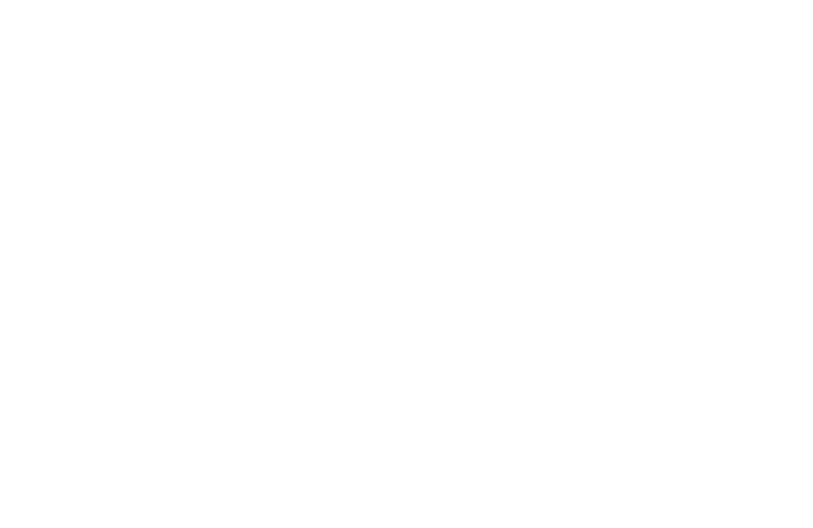
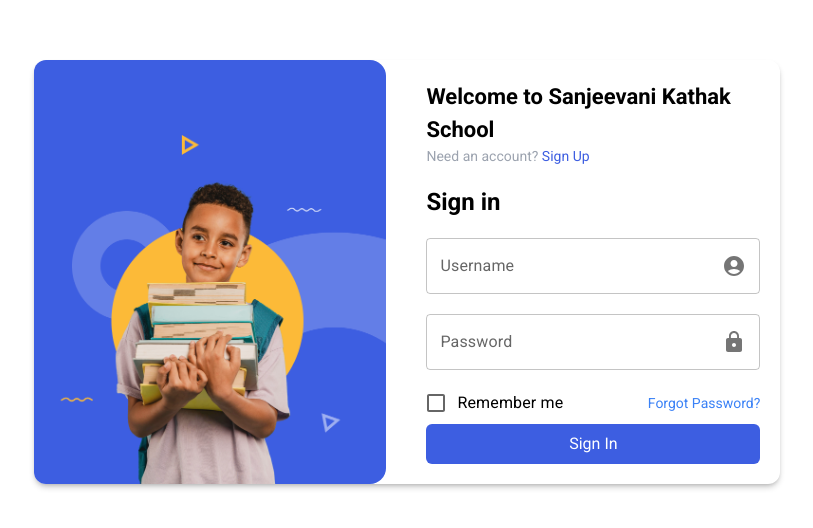
Before and after one commit to Nareshvaithi/sanjeevani_frontend, a React (Vite) app: page /login in a window 1280 px wide. Shown: the part 128-656 px from the top of the page, without its empty margins (233-1046 px from the left). Built offline with nearby package versions, Linux system fonts and the light colour scheme.

Commit message:
Login page complete

```diff
--- a/package.json
+++ b/package.json
@@ -12,6 +12,7 @@
   "dependencies": {
     "@emotion/react": "^11.14.0",
     "@emotion/styled": "^11.14.0",
+    "@mui/icons-material": "^6.4.6",
     "@mui/material": "^6.4.5",
     "@reduxjs/toolkit": "^2.5.1",
     "chart.js": "^4.4.8",
--- a/src/App.jsx
+++ b/src/App.jsx
@@ -5,6 +5,7 @@ import AdminStudentsList from "./pages/Admin/AdminStudentList";
 import StudentRegistrationProcess from "./pages/Students/StudentRegistrationProcess";
 import StudentLayout from "./layouts/StudentLayout";
 import StudentHome from "./pages/Students/StudentHome";
+import Login from "./pages/auth/Login";
 
 function App() {
   return (
@@ -19,9 +20,10 @@ function App() {
       <Route path="student/:userId" element={<StudentLayout />}>
         <Route index element={<StudentHome />} />
       </Route>
-
+      {/* Login */}
+      <Route path="/login" element={<Login/>}/>
       {/* Standalone Route */}
-      <Route path="std_reg" element={<StudentRegistrationProcess />} />
+      <Route path="student_registration" element={<StudentRegistrationProcess />} />
     </Routes>
   );
 }
--- a/src/features/admin/StudentsDetails.jsx
+++ b/src/features/admin/StudentsDetails.jsx
@@ -20,6 +20,7 @@ const StudentDetails = ({ openModule, setOpenModule, studentData }) => {
     gender,
     payment,
     status,
+    batch,
     department,
     parent_contact_no,
     address,
@@ -44,7 +45,7 @@ const StudentDetails = ({ openModule, setOpenModule, studentData }) => {
       <div className="p-5 font-mainFont1">
         <h3 className="text-2xl pb-5">Student Details</h3>
 
-        <div className="flex flex-col lg:flex-row items-start lg:items-center justify-between gap-5 bg-gray-100 p-5 rounded-xl">
+        <div className="flex flex-col lg:flex-row items-start lg:items-center justify-between gap-5 bg-gray-100 p-5 rounded-xl text-center">
           <img src={profile_pic} alt={name} className="rounded-xl w-full lg:w-fit" />
           <div>
             <h3 className="text-2xl">{name}</h3>
@@ -65,7 +66,7 @@ const StudentDetails = ({ openModule, setOpenModule, studentData }) => {
           <Detail icon={MdOutlineDateRange} label="Date of Join" value={date_of_join} />
           <Detail icon={LuUser} label="Payment Status" value={payment} />
           <Detail icon={LuUser} label="Student Status" value={status} />
-          <Detail icon={FaRegBuilding} label="Department" value={department} />
+          <Detail icon={FaRegBuilding} label="Batch" value={batch} />
         </Section>
 
         <Section title="Personal Details">
--- a/src/features/students/CreateStudentCredential.jsx
+++ b/src/features/students/CreateStudentCredential.jsx
@@ -29,7 +29,7 @@ const CreateStudentCredentials = () => {
   return (
     <section className="w-full flex flex-col items-center justify-center px-2">
         <h2 className="text-themedarkblue text-2xl">Register Student</h2>
-      <form onSubmit={formik.handleSubmit} className="w-full lg:w-1/3">
+      <form method="POST" onSubmit={formik.handleSubmit} className="w-full lg:w-1/3">
         {Object.keys(fields).map((field) => (
           <div key={field} className="py-3">
             <FormControl fullWidth>
--- /dev/null
+++ b/src/pages/auth/Login.jsx
@@ -0,0 +1,132 @@
+import { useSelector } from "react-redux";
+import { selectLoginImage } from "../../store/authSlice/loginSlice";
+import { TextField, FormControl, InputAdornment, FormControlLabel, Checkbox } from "@mui/material";
+import { useFormik } from "formik";
+import * as Yup from "yup";
+import { AccountCircle, Lock } from "@mui/icons-material";
+import { useNavigate } from "react-router-dom";
+
+const Login = () => {
+    const navigate = useNavigate();
+    const loginImg = useSelector(selectLoginImage);
+
+    const validationSchema = Yup.object({
+        username: Yup.string()
+            .required("Username is required")
+            .min(3, "Username must be at least 3 characters"),
+        password: Yup.string()
+            .required("Password is required")
+            .min(6, "Password must be at least 6 characters"),
+    });
+
+    const formik = useFormik({
+        initialValues: {
+            username: "",
+            password: "",
+            rememberMe: false,
+        },
+        validationSchema,
+        onSubmit: (values) => {
+            console.log("Login Submitted:", values);
+            alert('Login successfully');
+        },
+    });
+
+    return (
+        <section className="flex justify-center items-center w-full h-auto lg:h-screen font-mainFont1">
+            <div className="w-full lg:w-7/12 flex flex-col lg:flex-row gap-5 justify-between rounded-none lg:rounded-xl shadow-md shadow-black/20 ">
+                {/* Left Side - Image */}
+                <div className="w-full h-auto bg-themelightblue flex items-end rounded-none lg:rounded-xl lg:rounded-r-2xl">
+                    <img src={loginImg} alt="Login" className="w-full h-fit object-contain" />
+                </div>
+
+                {/* Right Side - Login Form */}
+                <form method="POST" className="w-full h-auto px-5 py-5 flex flex-col" onSubmit={formik.handleSubmit}>
+                    {/* Heading */}
+                    <div>
+                        <h2 className="font-bold text-[22px]">Welcome to Sanjeevani Kathak School</h2>
+                        <p className="text-sm text-gray-400">
+                            Need an account? <span onClick={()=>{navigate('/student_registration')}} className="cursor-pointer text-themelightblue">Sign Up</span>
+                        </p>
+                    </div>
+
+                    {/* Sign In Section */}
+                    <div className="pt-5">
+                        <h3 className="text-2xl font-bold">Sign in</h3>
+
+                        <div className="flex flex-col items-center gap-5 pt-5">
+                            {/* Username Field with Icon & Error Handling */}
+                            <FormControl fullWidth>
+                                <TextField
+                                    label="Username"
+                                    type="text"
+                                    name="username"
+                                    onBlur={formik.handleBlur}
+                                    onChange={formik.handleChange}
+                                    value={formik.values.username}
+                                    error={formik.touched.username && Boolean(formik.errors.username)}
+                                    helperText={formik.touched.username && formik.errors.username}
+                                    InputProps={{
+                                        endAdornment: (
+                                            <InputAdornment position="end">
+                                                <AccountCircle />
+                                            </InputAdornment>
+                                        ),
+                                    }}
+                                />
+                            </FormControl>
+
+                            {/* Password Field with Icon & Error Handling */}
+                            <FormControl fullWidth>
+                                <TextField
+                                    label="Password"
+                                    type="password"
+                                    name="password"
+                                    onBlur={formik.handleBlur}
+                                    onChange={formik.handleChange}
+                                    value={formik.values.password}
+                                    error={formik.touched.password && Boolean(formik.errors.password)}
+                                    helperText={formik.touched.password && formik.errors.password}
+                                    InputProps={{
+                                        endAdornment: (
+                                            <InputAdornment position="end">
+                                                <Lock />
+                                            </InputAdornment>
+                                        ),
+                                    }}
+                                />
+                            </FormControl>
+                        </div>
+
+                        {/* Remember Me & Forget Password */}
+                        <div className="flex justify-between items-center pt-3">
+                            {/* ✅ Correct Checkbox Usage */}
+                            <FormControlLabel
+                                control={
+                                    <Checkbox
+                                        name="rememberMe"
+                                        color="primary"
+                                        checked={formik.values.rememberMe}
+                                        onChange={formik.handleChange}
+                                    />
+                                }
+                                label="Remember me"
+                            />
+                            <p className="text-sm text-blue-500 cursor-pointer">Forgot Password?</p>
+                        </div>
+                    </div>
+
+                    {/* Submit Button */}
+                    <button
+                        type="submit"
+                        className="mt-auto w-full bg-themelightblue text-white py-2 px-4 rounded-md hover:bg-blue-600 transition"
+                    >
+                        Sign In
+                    </button>
+                </form>
+            </div>
+        </section>
+    );
+};
+
+export default Login;
--- a/src/store/adminSlices/adminStudentsSlice.jsx
+++ b/src/store/adminSlices/adminStudentsSlice.jsx
@@ -64,7 +64,7 @@ const initialState = {
             payment: "Paid",
             status: "Active",
             contact_no: "1234567890",
-            batch:'Batch 4',
+            batch:'Batch 5',
             department: "Dance",
             DOB: "14/02/2004",
             address: "123, Mani street 6th cross puducherry puducherry - 605110",
--- /dev/null
+++ b/src/store/authSlice/loginSlice.jsx
@@ -0,0 +1,14 @@
+import { createSlice } from "@reduxjs/toolkit";
+import loginImage from "../../assets/images/login.png";
+const initialState = {
+    loginImg: loginImage,
+};
+
+const LoginSlice = createSlice({
+    name:'login',
+    initialState,
+    reducers:{},
+})
+
+export default LoginSlice.reducer;
+export const selectLoginImage = (state)=>state.login.loginImg;
--- a/src/store/store.jsx
+++ b/src/store/store.jsx
@@ -3,12 +3,14 @@ import adminSidebarReducer from "./adminSlices/adminSidebarSlice";
 import studentsReducer from "./adminSlices/adminStudentsSlice";
 import studentSidebarReducer from "./studentSlices/studentSidebarSlice";
 import studentEnrollmentReducer from "./studentSlices/studentsEnrollmentSlice";
+import loginReducer from "./authSlice/loginSlice";
 const store = configureStore({
     reducer:{
         adminSideBar:adminSidebarReducer,
         students:studentsReducer,
         studentSidebar:studentSidebarReducer,
         studentsEnrollment:studentEnrollmentReducer,
+        login:loginReducer,
     }
 })
 
```
Also changed, not shown: src/features/students/ConfirmNewStudent.jsx (+18 -14 lines), src/pages/Admin/AdminStudentList.jsx (+6 -6 lines), src/assets/images/login.png (added), 1 other file (tests, documents, lock files or other folders).
